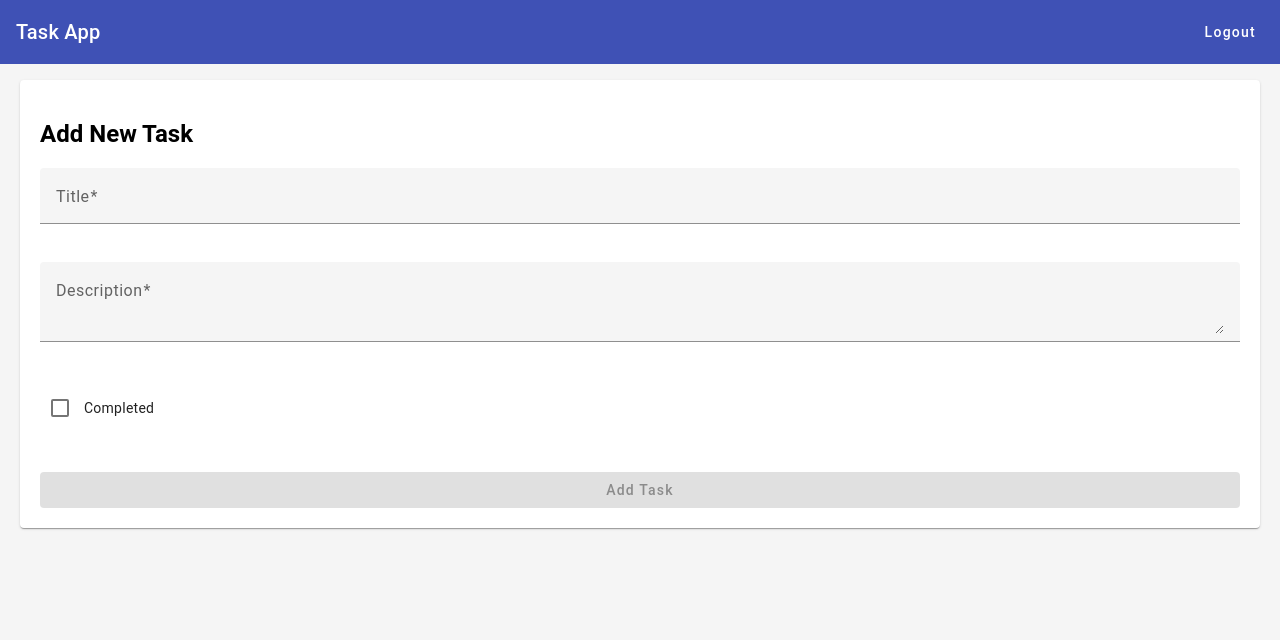
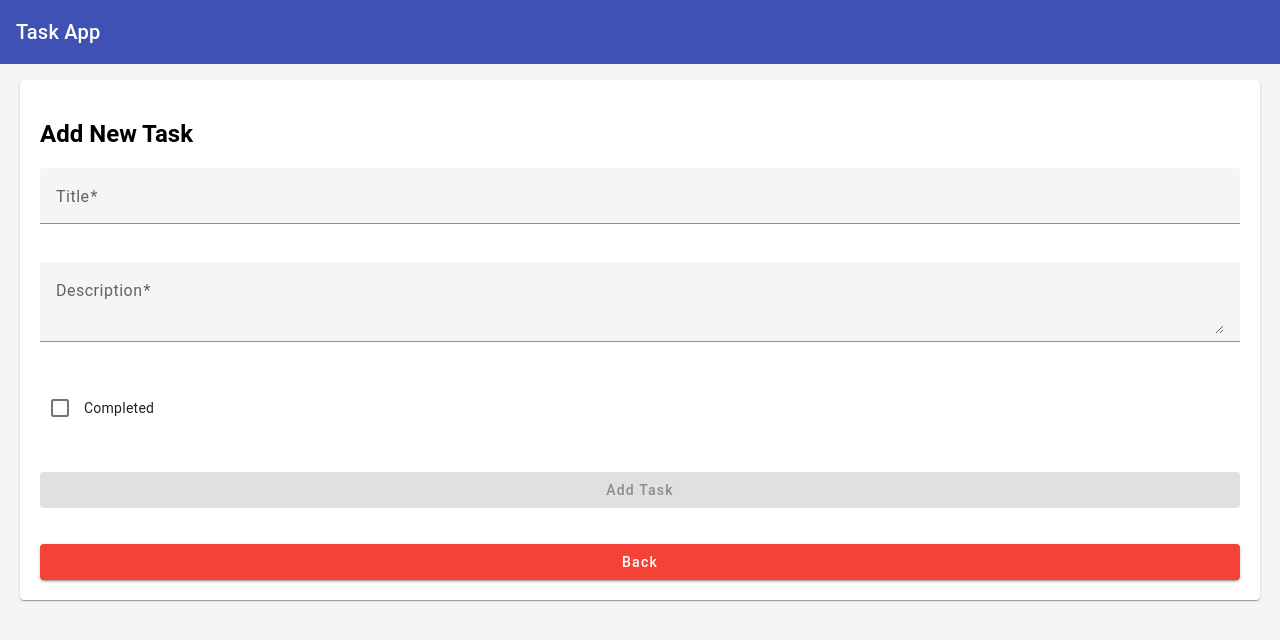
Before and after one commit to ReneKubax/tasks-app, an Angular app in the folder FrontEnd/: page /add in a window 1280 px wide. Shown: the top 640 px of the page. Built offline with nearby package versions, Linux system fonts and the light colour scheme.

Commit message:
Feat(FrontEnd): ✨ improve UX to user

```diff
--- a/FrontEnd/src/app/components/navigation/navigation.component.html
+++ b/FrontEnd/src/app/components/navigation/navigation.component.html
@@ -1,5 +1,5 @@
 <mat-toolbar color="primary">
   <span>Task App</span>
   <span class="spacer"></span>
-  <button mat-button (click)="logout()">Logout</button>
+  <button mat-button *ngIf="isLoggedIn" (click)="logout()">Logout</button>
 </mat-toolbar>
--- a/FrontEnd/src/app/components/navigation/navigation.component.ts
+++ b/FrontEnd/src/app/components/navigation/navigation.component.ts
@@ -1,4 +1,4 @@
-import { Component } from '@angular/core';
+import { Component, OnInit } from '@angular/core';
 import { Router } from '@angular/router';
 
 @Component({
@@ -6,10 +6,17 @@ import { Router } from '@angular/router';
   templateUrl: './navigation.component.html',
   styleUrls: ['./navigation.component.scss']
 })
-export class NavigationComponent {
+export class NavigationComponent implements OnInit {
+  isLoggedIn: boolean = false;
+
   constructor(private router: Router) {}
 
+  ngOnInit(): void {
+    this.isLoggedIn = !!localStorage.getItem('userEmail'); // Verifica si el usuario está logeado
+  }
+
   logout(): void {
+    localStorage.removeItem('userEmail'); // Elimina el email del localStorage al hacer logout
     this.router.navigate(['/login']);
   }
 }
--- a/FrontEnd/src/app/components/task-form/task-form.component.html
+++ b/FrontEnd/src/app/components/task-form/task-form.component.html
@@ -20,6 +20,8 @@
     <mat-checkbox formControlName="completed">
       Completed
     </mat-checkbox>
+
     <button mat-raised-button color="primary" type="submit" [disabled]="!taskForm.valid">{{ isEdit ? 'Update Task' : 'Add Task' }}</button>
+    <button mat-raised-button color="warn" type="button" (click)="goBack()">Back</button> <!-- Botón de regreso -->
   </form>
 </mat-card>
--- a/FrontEnd/src/app/components/task-form/task-form.component.ts
+++ b/FrontEnd/src/app/components/task-form/task-form.component.ts
@@ -44,6 +44,10 @@ export class TaskFormComponent implements OnInit {
     }
   }
 
+  goBack(): void {
+    this.router.navigate(['/tasks']);
+  }
+
   saveTask(): void {
     if (this.taskForm.invalid) {
       return;
--- a/FrontEnd/src/app/components/task-list/task-list.component.html
+++ b/FrontEnd/src/app/components/task-list/task-list.component.html
@@ -1,5 +1,6 @@
 <h2>Task List</h2>
 <div class="task-list">
+  <ng-container *ngIf="tasks.length > 0; else noTasks">
     <mat-card *ngFor="let task of tasks" class="task-card">
       <mat-card-header>
         <mat-card-title>{{ task.title }}</mat-card-title>
@@ -18,6 +19,10 @@
         <button mat-button color="primary" (click)="editTask(task.id)">Edit</button>
       </mat-card-actions>
     </mat-card>
+  </ng-container>
+  <ng-template #noTasks>
+    <p>No tienes tareas creadas, puedes crear tareas en el botón inferior derecho.</p>
+  </ng-template>
 </div>
 <button mat-fab color="primary" [routerLink]="['/add']" class="add-button">
   <mat-icon>add</mat-icon>
```
Lines whose indentation alone changed are shown as unchanged.
